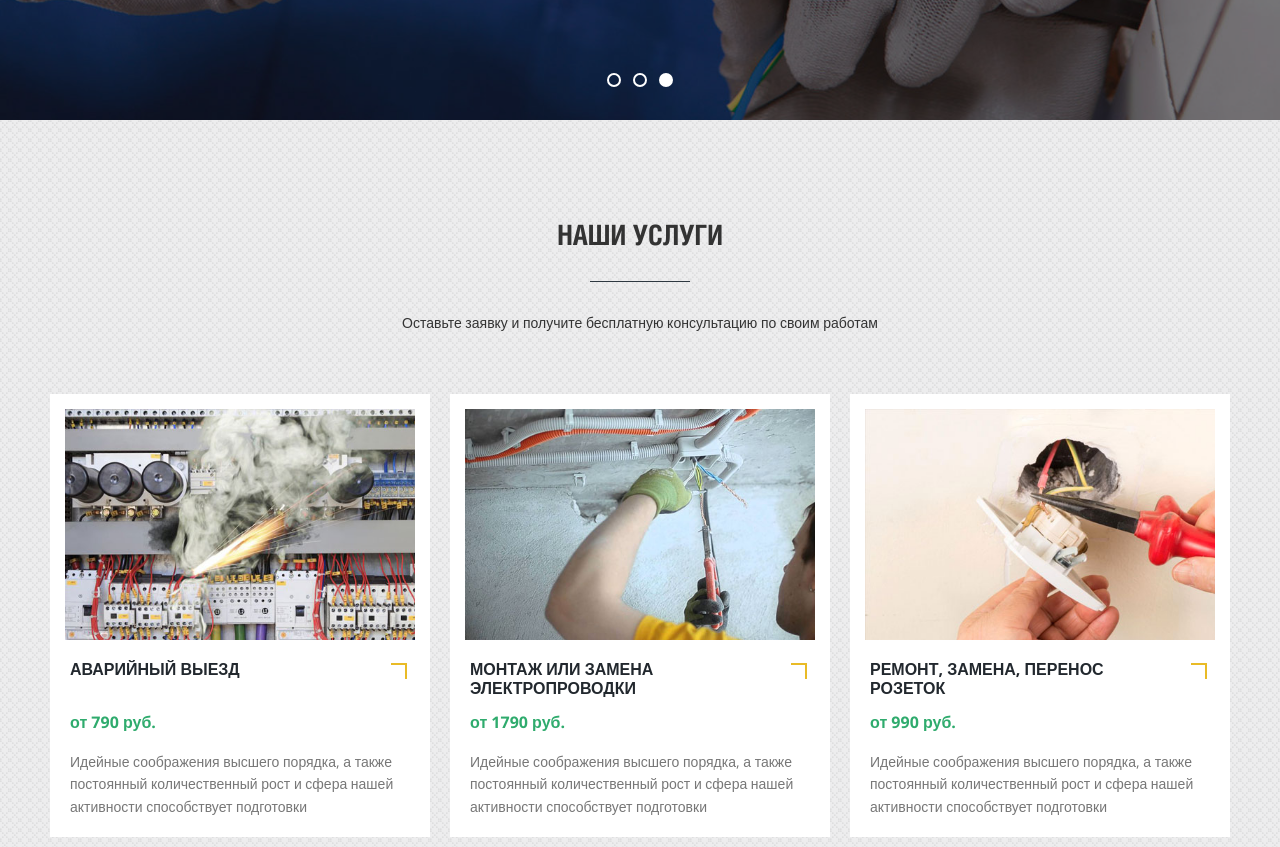
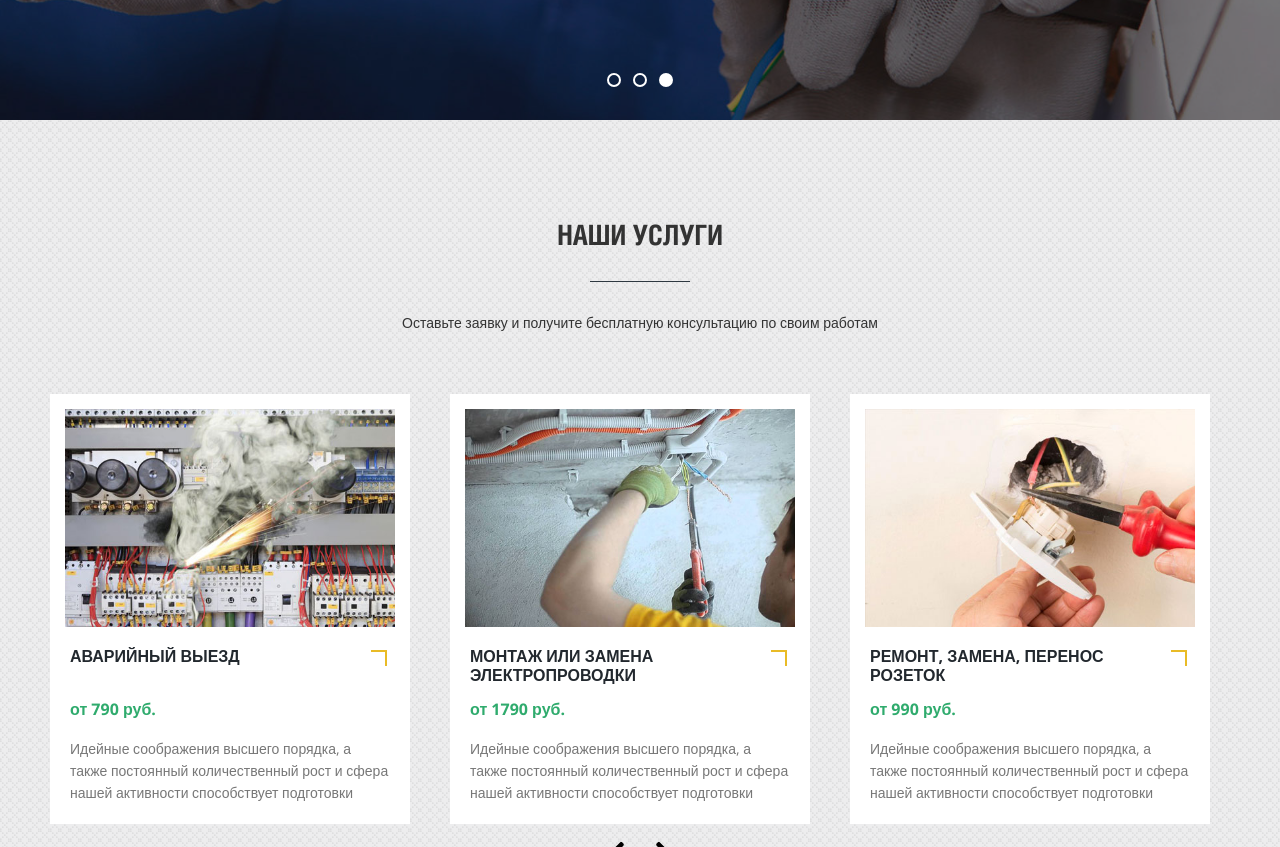
Before and after one commit to NadiErofeeva/Diplom, a website built with webpack: page dist/index.html in a window 1280 px wide. Shown: the part 500-1347 px from the top of the page. Built offline with nearby package versions, Linux system fonts and the light colour scheme; files whose address does not match are found by name.

Commit message:
build(sendForm, valid, carousel)

```diff
--- a/package.json
+++ b/package.json
@@ -23,5 +23,8 @@
     "webpack": "^5.75.0",
     "webpack-cli": "^5.0.1",
     "webpack-dev-server": "^4.11.1"
+  },
+  "dependencies": {
+    "swiper": "^9.2.0"
   }
 }
--- a/src/index.js
+++ b/src/index.js
@@ -3,9 +3,15 @@ import btnUp from './modules/btnUp';
 import accordion from './modules/accordion';
 import modal from './modules/modal';
 import slider from './modules/slider';
+import { carousel } from './modules/carousel';
+import sendForm from './modules/sendForm';
+import valid from './modules/valid';
 
 scroll();
 btnUp();
 accordion();
 modal();
 slider();
+carousel();
+sendForm();
+valid();
```
Also changed, not shown: dist/css/style.css, dist/index.html, dist/js/main.js, 1 other file.
